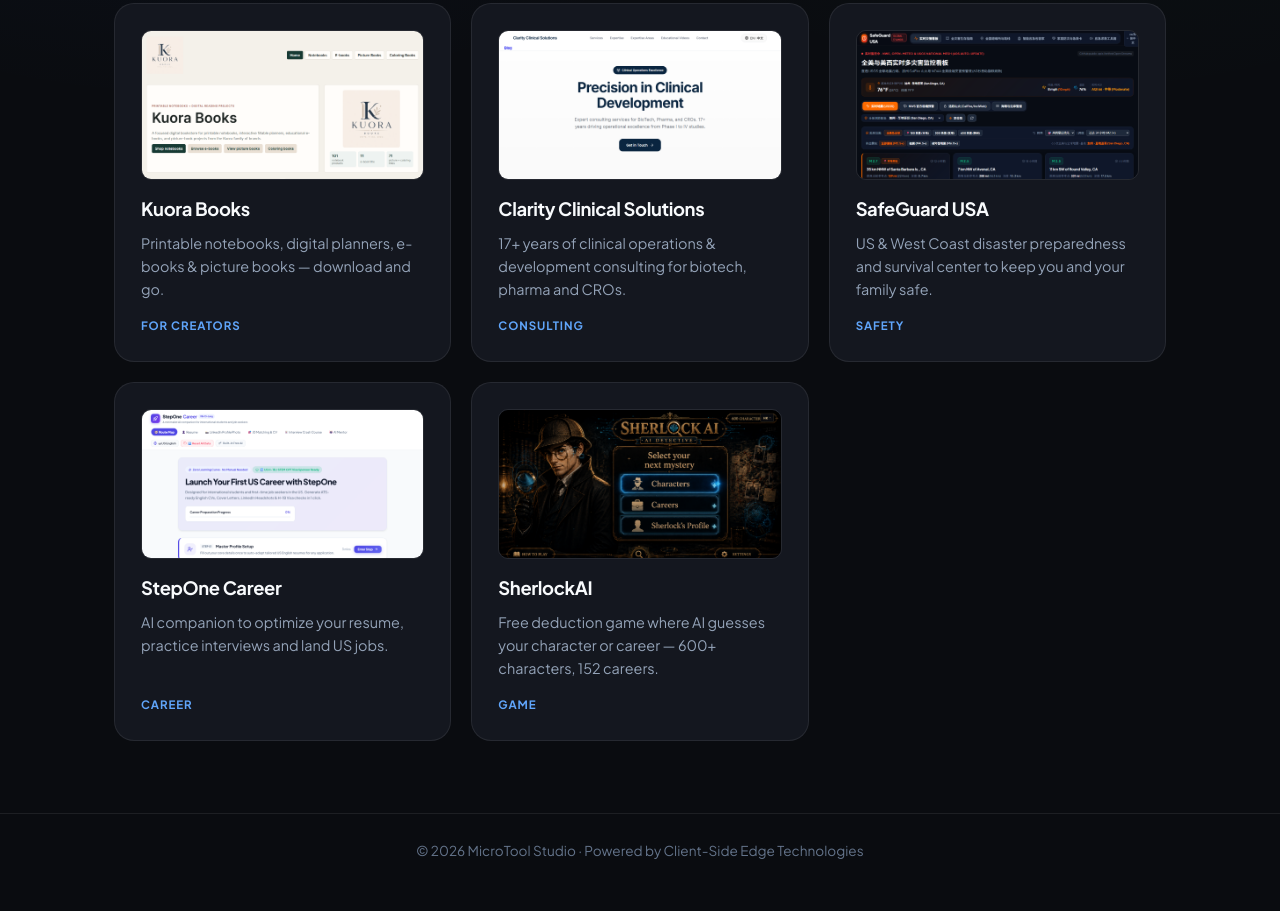
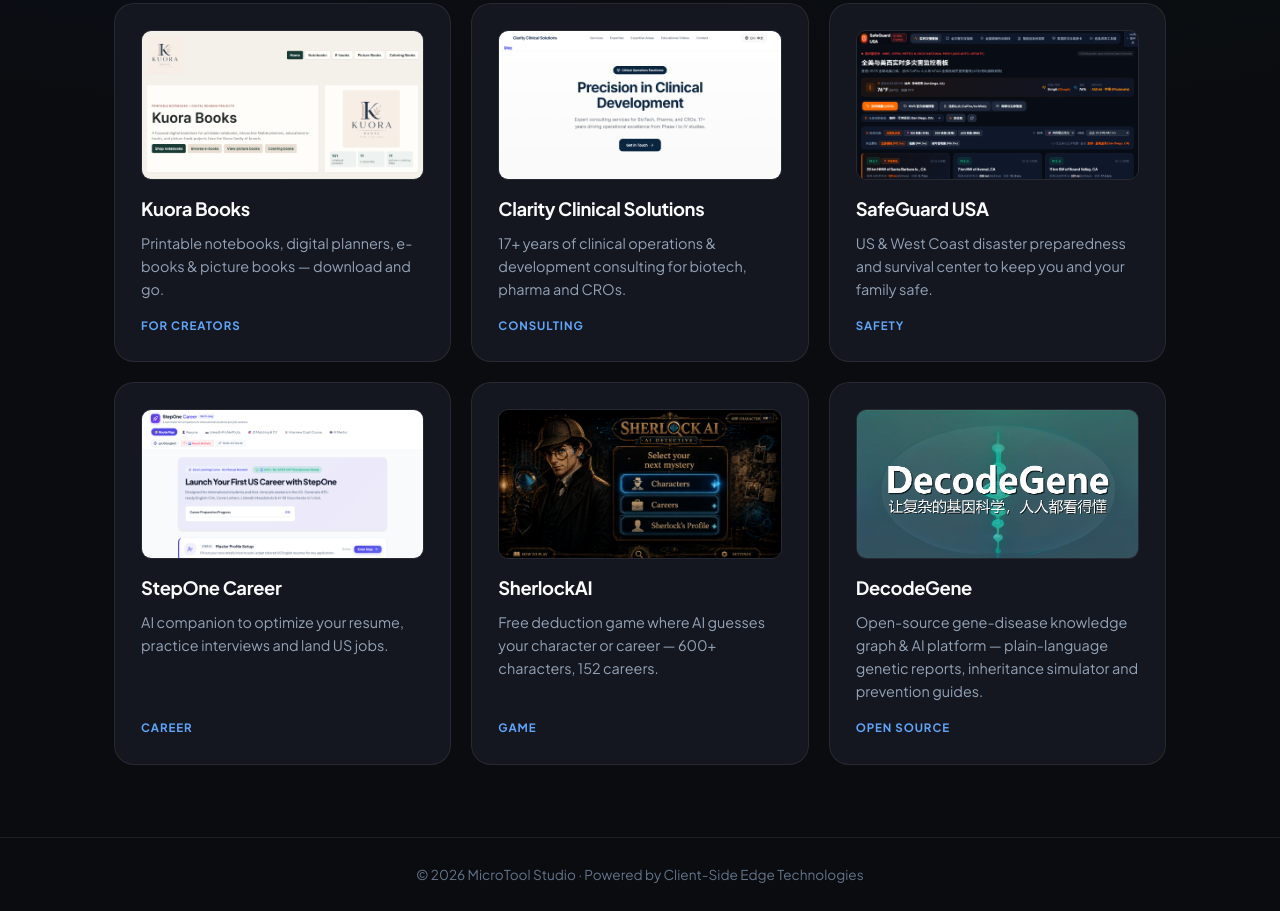
Before and after one commit to tkarnatar/1-page-webtool-factory, a plain HTML site: page output/index.html in a window 1280 px wide. Shown: the part 644-1555 px from the top of the page. Before the commit the page ends 1532 px from the top, so only its background shows below. Drawn offline with Linux system fonts and the light colour scheme.

Commit message:
Add DecodeGene repo to promotions

```diff
--- a/output/index.html
+++ b/output/index.html
@@ -165,6 +165,12 @@
           <p>Free deduction game where AI guesses your character or career — 600+ characters, 152 careers.</p>
           <span class="tool-tag">Game</span>
         </a>
+        <a class="tool-card" href="https://github.com/tkarnatar/DecodeGene" target="_blank" rel="noopener">
+          <img src="/assets/screenshots/decodegene.png" alt="DecodeGene" style="width:100%; height:150px; object-fit:cover; object-position:top; border-radius:10px; margin-bottom:14px; border:1px solid var(--border-subtle);">
+          <h2>DecodeGene</h2>
+          <p>Open-source gene-disease knowledge graph & AI platform — plain-language genetic reports, inheritance simulator and prevention guides.</p>
+          <span class="tool-tag">Open Source</span>
+        </a>
       </div>
     </section>
   </main>
```
Also changed, not shown: promo-config.json (+10 -0 lines), output/assets/screenshots/decodegene.png (added).
